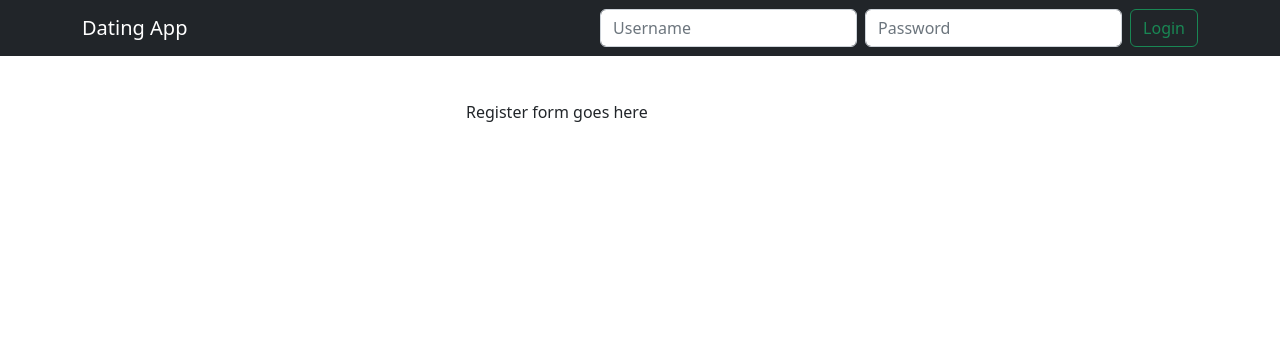
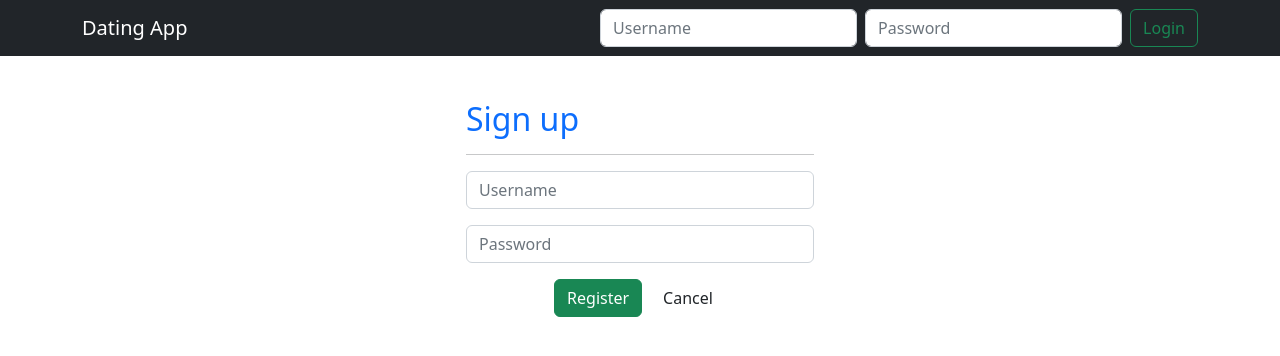
Before and after one commit to IhorArkh/DatingApp, an Angular app in the folder DatingApp/client/: page / in a window 1280 px wide. Both pictures are taken after a click on the button "Register". Shown: the top 356 px of the page. Built offline with nearby package versions, Linux system fonts and the light colour scheme; no server answers.

Commit message:
registed form added

```diff
--- a/DatingApp/client/src/app/app.module.ts
+++ b/DatingApp/client/src/app/app.module.ts
@@ -9,12 +9,14 @@
 import { FormsModule } from '@angular/forms';
 import { BsDropdownModule } from 'ngx-bootstrap/dropdown';
 import { HomeComponent } from './home/home.component';
+import { RegisterComponent } from './register/register.component';
 
 @NgModule({
   declarations: [
     AppComponent,
     NavComponent,
-    HomeComponent
+    HomeComponent,
+    RegisterComponent
   ],
   imports: [
     BrowserModule,
--- a/DatingApp/client/src/app/home/home.component.html
+++ b/DatingApp/client/src/app/home/home.component.html
@@ -11,7 +11,7 @@
     <div *ngIf="registerMode" class="container">
         <div class="row justify-content-center">
             <div class="col-4">
-                <p>Register form goes here</p>
+                <app-register></app-register>
             </div>
         </div>
     </div>
--- /dev/null
+++ b/DatingApp/client/src/app/register/register.component.html
@@ -0,0 +1,24 @@
+<form #registerForm="ngForm" (ngSubmit)="register()" autocomplete="off">
+    <h2 class="textcenter text-primary">Sign up</h2>
+    <hr>
+    <div class="mb-3">
+        <input type="text"
+            class="form-control"
+            name="username"
+            [(ngModel)]="model.username"
+            placeholder="Username"
+        >
+    </div>
+    <div class="mb-3">
+        <input type="text"
+            class="form-control"
+            name="password"
+            [(ngModel)]="model.password"
+            placeholder="Password"
+        >
+    </div>
+    <div class="text-center">
+        <button class="btn btn-success me-2" type="submit">Register</button>
+        <button class="btn btn-default" type="button" (click)="cancel()">Cancel</button>
+    </div>
+</form>
--- /dev/null
+++ b/DatingApp/client/src/app/register/register.component.ts
@@ -0,0 +1,23 @@
+import { Component, OnInit } from '@angular/core';
+
+@Component({
+  selector: 'app-register',
+  templateUrl: './register.component.html',
+  styleUrls: ['./register.component.css']
+})
+export class RegisterComponent implements OnInit {
+  model: any = {}
+
+  constructor() {}
+
+  ngOnInit(): void {
+  }
+
+  register() {
+    console.log(this.model);
+  }
+
+  cancel() {
+    console.log('cancelled');
+  }
+}
```
Also changed, not shown: DatingApp/client/src/app/register/register.component.css (added).
